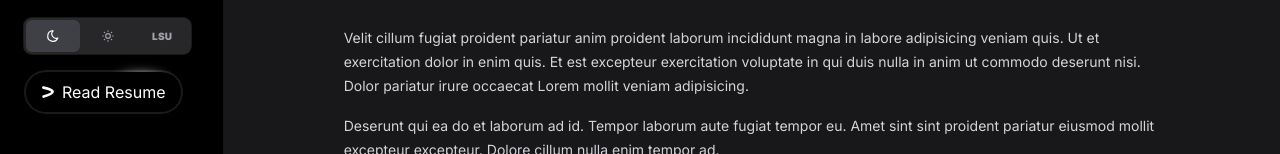
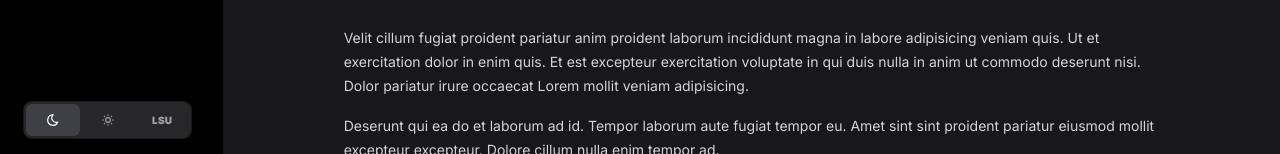
Before and after one commit to JordanVera/portfolio-aceternity, a Next.js app: page /blog/how-to-win-clients in a window 1280 px wide. Shown: the part 646-800 px from the top of the page. Built offline with nearby package versions, Linux system fonts and the light colour scheme.

Commit message:
Refactor Sidebar component to adjust padding and remove unused 'Read Resume' link for cleaner layout.

```diff
--- a/src/components/Sidebar.tsx
+++ b/src/components/Sidebar.tsx
@@ -62,7 +62,7 @@ export const Sidebar = () => {
               animate={{ x: 0 }}
               transition={{ duration: 0.2, ease: 'linear' }}
               exit={{ x: -200 }}
-              className="px-6 bg-background z-[100] py-10  max-w-[14rem] lg:w-fit  fixed lg:relative  h-screen left-0 flex flex-col justify-between"
+              className="px-6 bg-background z-[100] pt-6  max-w-[14rem] lg:w-fit  fixed lg:relative  h-screen left-0 flex flex-col justify-between"
             >
               <div className="flex-1 overflow-auto">
                 <SidebarHeader />
@@ -71,32 +71,6 @@ export const Sidebar = () => {
               <div>
                 <div onClick={(event) => event.stopPropagation()}>
                   <ThemeSwitcher />
-                </div>
-                <div onClick={() => isMobile() && setOpen(false)}>
-                  <HoverBorderGradient
-                    as={Link}
-                    href="/resume"
-                    containerClassName="rounded-full"
-                    className="bg-background text-foreground flex items-center space-x-2"
-                  >
-                    <svg
-                      width="66"
-                      height="65"
-                      viewBox="0 0 66 65"
-                      fill="none"
-                      xmlns="http://www.w3.org/2000/svg"
-                      className="h-3 w-3 text-foreground"
-                    >
-                      <path
-                        d="M8 8.05571C8 8.05571 54.9009 18.1782 57.8687 30.062C60.8365 41.9458 9.05432 57.4696 9.05432 57.4696"
-                        stroke="currentColor"
-                        strokeWidth="15"
-                        strokeMiterlimit="3.86874"
-                        strokeLinecap="round"
-                      />
-                    </svg>
-                    <span>Read Resume</span>
-                  </HoverBorderGradient>
                 </div>
               </div>
             </motion.div>
```
